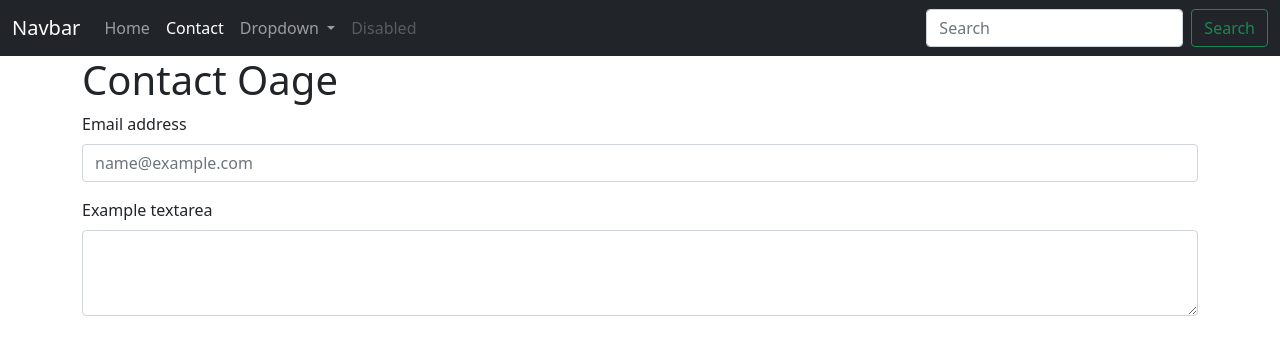
After one commit to abdullahharuntahtali/Resume-Training, a Python web app: template templates/contact.html in a window 1280 px wide. The commit adds this page. Shown: the top 355 px of the page. Run offline with Jinja, Linux system fonts and the light colour scheme; the template is opened without the code that fills it, so the values that code supplies are empty.

Commit message:
feat: create contact page

```diff
--- a/core/urls.py
+++ b/core/urls.py
@@ -1,6 +1,7 @@
 from django.urls import path
-from .views import index
+from .views import index,contact
 
 urlpatterns = [
-    path("",index,name="index")
+    path("",index,name="index"),
+    path("contact",contact,name="contact"),
 ]
--- a/core/views.py
+++ b/core/views.py
@@ -4,3 +4,6 @@ from django.shortcuts import render
 
 def index(request):
     return render(request,"index.html")
+
+def contact(request):
+    return render(request,"contact.html")
--- /dev/null
+++ b/templates/contact.html
@@ -0,0 +1,69 @@
+<!doctype html>
+<html lang="en">
+<head>
+    <meta charset="UTF-8">
+    <meta name="viewport"
+          content="width=device-width, user-scalable=no, initial-scale=1.0, maximum-scale=1.0, minimum-scale=1.0">
+    <meta http-equiv="X-UA-Compatible" content="ie=edge">
+    <title>Resume App</title>
+    <link href="https://cdn.jsdelivr.net/npm/bootstrap@5.0.2/dist/css/bootstrap.min.css" rel="stylesheet" integrity="sha384-EVSTQN3/azprG1Anm3QDgpJLIm9Nao0Yz1ztcQTwFspd3yD65VohhpuuCOmLASjC" crossorigin="anonymous">
+</head>
+<body>
+    <nav class="navbar navbar-expand-lg navbar-dark bg-dark" >
+      <div class="container-fluid">
+        <a class="navbar-brand" href="#">Navbar</a>
+        <button class="navbar-toggler" type="button" data-bs-toggle="collapse" data-bs-target="#navbarSupportedContent" aria-controls="navbarSupportedContent" aria-expanded="false" aria-label="Toggle navigation">
+          <span class="navbar-toggler-icon"></span>
+        </button>
+        <div class="collapse navbar-collapse" id="navbarSupportedContent">
+          <ul class="navbar-nav me-auto mb-2 mb-lg-0">
+            <li class="nav-item">
+              <a class="nav-link " aria-current="page" href="/">Home</a>
+            </li>
+            <li class="nav-item">
+              <a class="nav-link active" href="/contact">Contact</a>
+            </li>
+            <li class="nav-item dropdown">
+              <a class="nav-link dropdown-toggle" href="#" id="navbarDropdown" role="button" data-bs-toggle="dropdown" aria-expanded="false">
+                Dropdown
+              </a>
+              <ul class="dropdown-menu" aria-labelledby="navbarDropdown">
+                <li><a class="dropdown-item" href="#">Action</a></li>
+                <li><a class="dropdown-item" href="#">Another action</a></li>
+                <li><hr class="dropdown-divider"></li>
+                <li><a class="dropdown-item" href="#">Something else here</a></li>
+              </ul>
+            </li>
+            <li class="nav-item">
+              <a class="nav-link disabled" href="#" tabindex="-1" aria-disabled="true">Disabled</a>
+            </li>
+          </ul>
+          <form class="d-flex">
+            <input class="form-control me-2" type="search" placeholder="Search" aria-label="Search">
+            <button class="btn btn-outline-success" type="submit">Search</button>
+          </form>
+        </div>
+      </div>
+    </nav>
+    <div class="container">
+        <div class="row">
+            <div class="col-md-12">
+                <h1>Contact Oage</h1>
+            </div>
+        </div>
+
+        <div class="mb-3">
+          <label for="exampleFormControlInput1" class="form-label">Email address</label>
+          <input type="email" class="form-control" id="exampleFormControlInput1" placeholder="name@example.com">
+        </div>
+        <div class="mb-3">
+          <label for="exampleFormControlTextarea1" class="form-label">Example textarea</label>
+          <textarea class="form-control" id="exampleFormControlTextarea1" rows="3"></textarea>
+        </div>
+    </div>
+
+
+    <script src="https://cdn.jsdelivr.net/npm/bootstrap@5.0.2/dist/js/bootstrap.bundle.min.js" integrity="sha384-MrcW6ZMFYlzcLA8Nl+NtUVF0sA7MsXsP1UyJoMp4YLEuNSfAP+JcXn/tWtIaxVXM" crossorigin="anonymous"></script>
+
+</body>
+</html>
--- a/templates/index.html
+++ b/templates/index.html
@@ -9,7 +9,7 @@
     <link href="https://cdn.jsdelivr.net/npm/bootstrap@5.0.2/dist/css/bootstrap.min.css" rel="stylesheet" integrity="sha384-EVSTQN3/azprG1Anm3QDgpJLIm9Nao0Yz1ztcQTwFspd3yD65VohhpuuCOmLASjC" crossorigin="anonymous">
 </head>
 <body>
-    <nav class="navbar navbar-expand-lg navbar-dark bg-dark" >
+ <nav class="navbar navbar-expand-lg navbar-dark bg-dark" >
       <div class="container-fluid">
         <a class="navbar-brand" href="#">Navbar</a>
         <button class="navbar-toggler" type="button" data-bs-toggle="collapse" data-bs-target="#navbarSupportedContent" aria-controls="navbarSupportedContent" aria-expanded="false" aria-label="Toggle navigation">
@@ -18,10 +18,10 @@
         <div class="collapse navbar-collapse" id="navbarSupportedContent">
           <ul class="navbar-nav me-auto mb-2 mb-lg-0">
             <li class="nav-item">
-              <a class="nav-link active" aria-current="page" href="#">Home</a>
+              <a class="nav-link active" aria-current="page" href="/">Home</a>
             </li>
             <li class="nav-item">
-              <a class="nav-link" href="#">Link</a>
+              <a class="nav-link" href="/contact">Contact</a>
             </li>
             <li class="nav-item dropdown">
               <a class="nav-link dropdown-toggle" href="#" id="navbarDropdown" role="button" data-bs-toggle="dropdown" aria-expanded="false">
```
